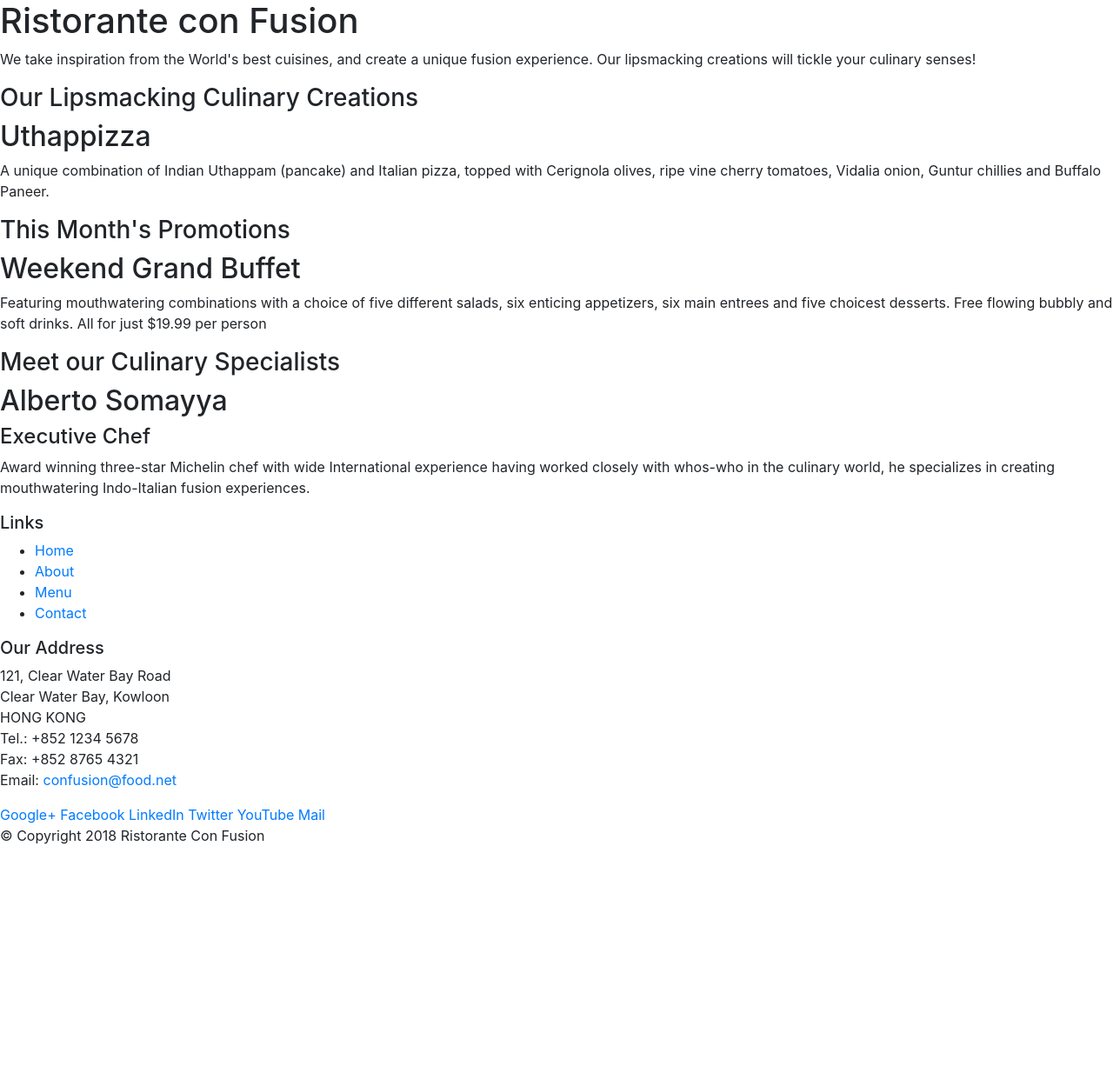
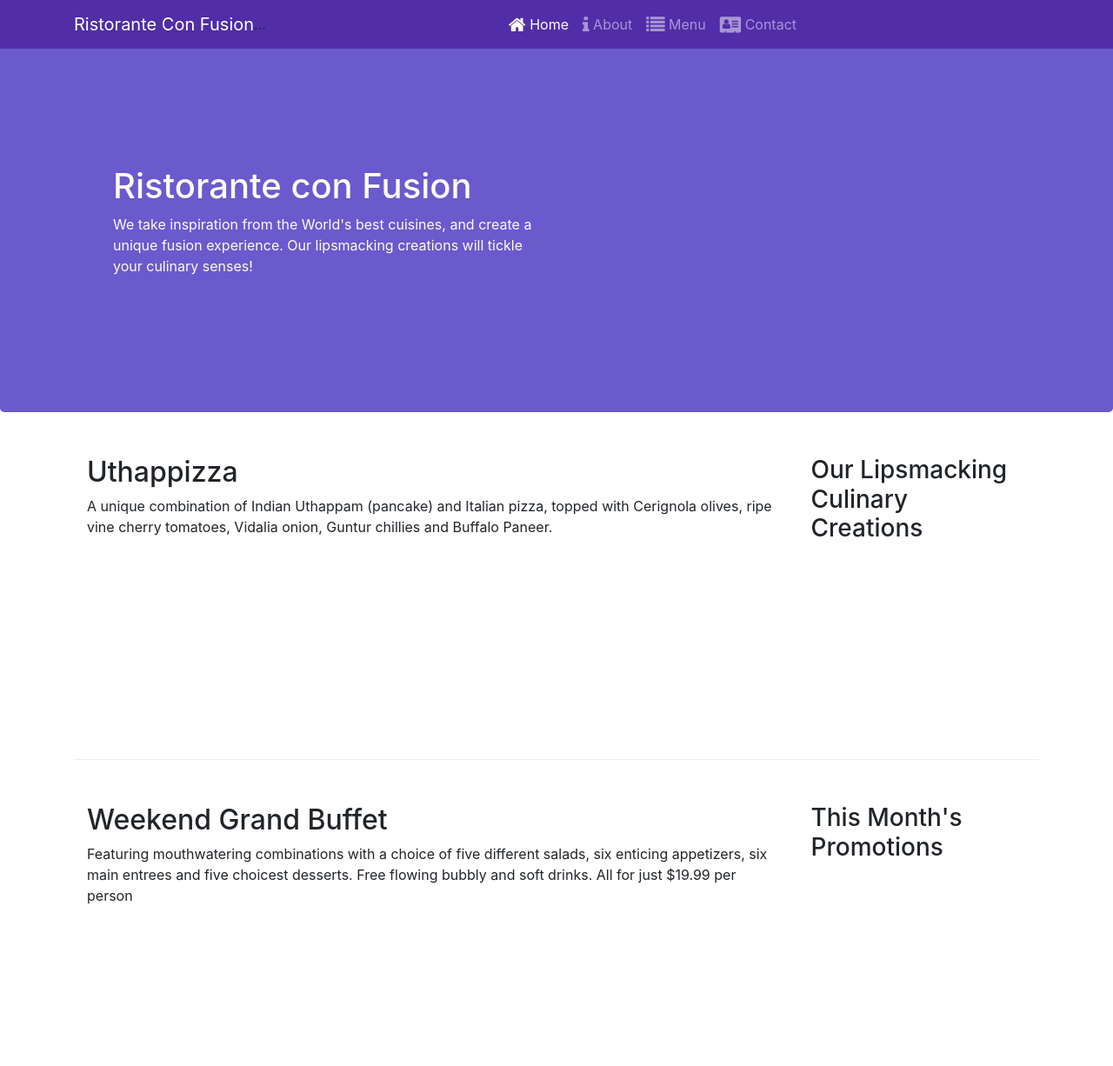
Before and after one commit to zaryab444/-MARK-6-Bootstrap-UI-framework, a website: page index.html in a window 1280 px wide. Shown: the top 1226 px of the page at 87% size. Before the commit the page ends 989 px from the top, so only its background shows below. Drawn offline with nearby package versions, Linux system fonts and the light colour scheme.

Commit message:
first commit

```diff
--- /dev/null
+++ b/css/styles.css
@@ -0,0 +1,46 @@
+
+        .row-header{
+            margin:0px auto;
+            padding:0px;
+        }
+
+        .row-content {
+            margin:0px auto;
+            padding: 50px 0px 50px 0px;
+            border-bottom: 1px ridge;
+            min-height:400px;
+        }
+
+        .footer{
+            background-color:lightpink;
+            margin:0px auto;
+            padding: 20px 0px 20px 0px;
+        }
+        .row-header {
+            padding:70px 30px 70px 30px;
+            margin:0px auto;
+            background: slateblue ;
+            color:floralwhite;
+        }
+        .jumbotron{
+            padding:70px 30px 70px 30px;
+            margin:0px auto;
+            background:slateblue ;
+            color:floralwhite;
+        }
+
+
+        address{
+            font-size:80%;
+            margin:0px;
+            color:#0f0f0f;
+        }
+
+        body{
+            padding:50px 0px 0px 0px;
+            z-index:0;
+        }
+
+        .navbar-dark {
+             background-color: #512DA8;
+        }
--- a/index.html
+++ b/index.html
@@ -2,6 +2,7 @@
 <html lang="en">
 
 <head>
+
     <!-- Required meta tags always come first -->
     <meta charset="utf-8">
     <meta name="viewport" content="width=device-width, initial-scale=1, shrink-to-fit=no">
@@ -9,50 +10,71 @@
 
     <!-- Bootstrap CSS -->
     <link rel="stylesheet" href="node_modules/bootstrap/dist/css/bootstrap.min.css">
+    <link rel="stylesheet" href="node_modules/font-awesome/css/font-awesome.min.css">
+    <link rel="stylesheet" href="node_modules/bootstrap-social/bootstrap-social.css">
+    <link href="css/styles.css" rel="stylesheet">
+
 </head>
 
 <body>
+    <nav class="navbar navbar-dark navbar-expand-sm  fixed-top">
+        <div class="container">
+            <button class="navbar-toggler" type="button" data-toggle="collapse" data-target="#Navbar">
+                <span class="navbar-toggler-icon"></span>
+            </button>
+            <a class="navbar-brand mr-auto" href="#">Ristorante Con Fusion</a>
+            <div class="collapse navbar-collapse" id="Navbar">
+                <ul class="navbar-nav mr-auto"> ... </ul>
+                <ul class="navbar-nav mr-auto">
+                    <li class="nav-item active"><a class="nav-link" href="#"><span class="fa fa-home fa-lg"></span> Home</a></li>
+                    <li class="nav-item"><a class="nav-link" href="./aboutus.html"><span class="fa fa-info fa-lg"></span> About</a></li>
+                    <li class="nav-item"><a class="nav-link" href="#"><span class="fa fa-list fa-lg"></span> Menu</a></li>
+                    <li class="nav-item"><a class="nav-link" href="#"><span class="fa fa-address-card fa-lg"></span> Contact</a></li>
+                </ul>
+            </div>
 
-    <header>
-        <div>
-            <div>
-                <div>
+        </div>
+    </nav>
+    <header class="jumbotron">
+        <div class="container">
+            <div class="row row-header">
+                <div class="col-12 col-sm-6">
                     <h1>Ristorante con Fusion</h1>
                     <p>We take inspiration from the World's best cuisines, and create a unique fusion experience. Our lipsmacking creations will tickle your culinary senses!</p>
                 </div>
-                <div>
+                <div class="col-12 col-sm">
                 </div>
             </div>
         </div>
     </header>
 
-    <div>
-        <div>
-            <div>
+    <div class="container">
+        <div class="row row-content align-item-center ">
+            <div class="col-12 col-sm-4 order-sm-last col-md-3">
                 <h3>Our Lipsmacking Culinary Creations</h3>
             </div>
-            <div>
+            <div class="col col-sm order-sm-first col-md">
                 <h2>Uthappizza</h2>
                 <p>A unique combination of Indian Uthappam (pancake) and Italian pizza, topped with Cerignola olives, ripe vine cherry tomatoes, Vidalia onion, Guntur chillies and Buffalo Paneer.</p>
             </div>
         </div>
 
 
-        <div>
-            <div>
+        <div class="row row-content align-item-center">
+            <div class="col-12 col-sm-4 order-sm-last col-md-3">
                 <h3>This Month's Promotions</h3>
             </div>
-            <div>
+            <div class="col col-sm order-sm-first col-md">
                 <h2>Weekend Grand Buffet</h2>
                 <p>Featuring mouthwatering combinations with a choice of five different salads, six enticing appetizers, six main entrees and five choicest desserts. Free flowing bubbly and soft drinks. All for just $19.99 per person </p>
             </div>
         </div>
 
-        <div>
-            <div>
+        <div class="row row-content align-item-center">
+            <div class="col-12 col-sm-4 order-sm-last col-md-3">
                 <h3>Meet our Culinary Specialists</h3>
             </div>
-            <div>
+            <div class="col col-sm order-sm-first col-md">
                 <h2>Alberto Somayya</h2>
                 <h4>Executive Chef</h4>
                 <p>Award winning three-star Michelin chef with wide International experience having worked closely with whos-who in the culinary world, he specializes in creating mouthwatering Indo-Italian fusion experiences. </p>
@@ -60,42 +82,43 @@
         </div>
     </div>
 
-    <footer>
-        <div>
-            <div>
-                <div>
+    <footer class="footer">
+        <div class="container">
+            <div class="row">
+                <div class="col-4 offset-1 col-sm-2">
                     <h5>Links</h5>
-                    <ul>
+                    <ul class="list-unstyled">
                         <li><a href="#">Home</a></li>
-                        <li><a href="#">About</a></li>
+                        <li><a href="./aboutus.html">About</a></li>
                         <li><a href="#">Menu</a></li>
                         <li><a href="#">Contact</a></li>
                     </ul>
                 </div>
-                <div>
+                <div class="col-7 col-sm-5">
                     <h5>Our Address</h5>
                     <address>
-		              121, Clear Water Bay Road<br>
-		              Clear Water Bay, Kowloon<br>
-		              HONG KONG<br>
-		              Tel.: +852 1234 5678<br>
-		              Fax: +852 8765 4321<br>
-		              Email: <a href="mailto:confusion@food.net">confusion@food.net</a>
+                        <i class="fa fa-phone fa-lg"></i>: +852 1234 5678<br>
+                        <i class="fa fa-fax fa-lg"></i>: +852 8765 4321<br>
+                        <i class="fa fa-envelope fa-lg"></i>:
+                        <a href="mailto:confusion@food.net">confusion@food.net</a>
 		           </address>
                 </div>
-                <div>
-                    <div>
-                        <a href="http://google.com/+">Google+</a>
-                        <a href="http://www.facebook.com/profile.php?id=">Facebook</a>
-                        <a href="http://www.linkedin.com/in/">LinkedIn</a>
-                        <a href="http://twitter.com/">Twitter</a>
-                        <a href="http://youtube.com/">YouTube</a>
-                        <a href="mailto:">Mail</a>
+                <div class="col-12 col-sm-4 align-self-center">
+                    <div class="text-center">
+                        <div class="text-center">
+                            <a class="btn btn-social-icon btn-google" href="http://google.com/+"><i class="fa fa-google-plus"></i></a>
+                            <a class="btn btn-social-icon btn-facebook" href="http://www.facebook.com/profile.php?id="><i class="fa fa-facebook"></i></a>
+                            <a class="btn btn-social-icon btn-linkedin" href="http://www.linkedin.com/in/"><i class="fa fa-linkedin"></i></a>
+                            <a class="btn btn-social-icon btn-twitter" href="http://twitter.com/"><i class="fa fa-twitter"></i></a>
+                            <a class="btn btn-social-icon btn-google" href="http://youtube.com/"><i class="fa fa-youtube"></i></a>
+                            <a class="btn btn-social-icon" href="mailto:"><i class="fa fa-envelope-o"></i></a>
+                        </div>
+
                     </div>
                 </div>
            </div>
-           <div>
-                <div>
+           <div class="row justify-content-center">
+                <div class="col-auto">
                     <p>© Copyright 2018 Ristorante Con Fusion</p>
                 </div>
            </div>
--- a/package.json
+++ b/package.json
@@ -15,6 +15,8 @@
   },
   "dependencies": {
     "bootstrap": "^4.0.0",
+    "bootstrap-social": "^5.1.1",
+    "font-awesome": "^4.7.0",
     "jquery": "^3.3.1",
     "popper.js": "^1.12.9"
   }
```
Also changed, not shown: aboutus.html (added, +139 -0 lines), 1 other file.
